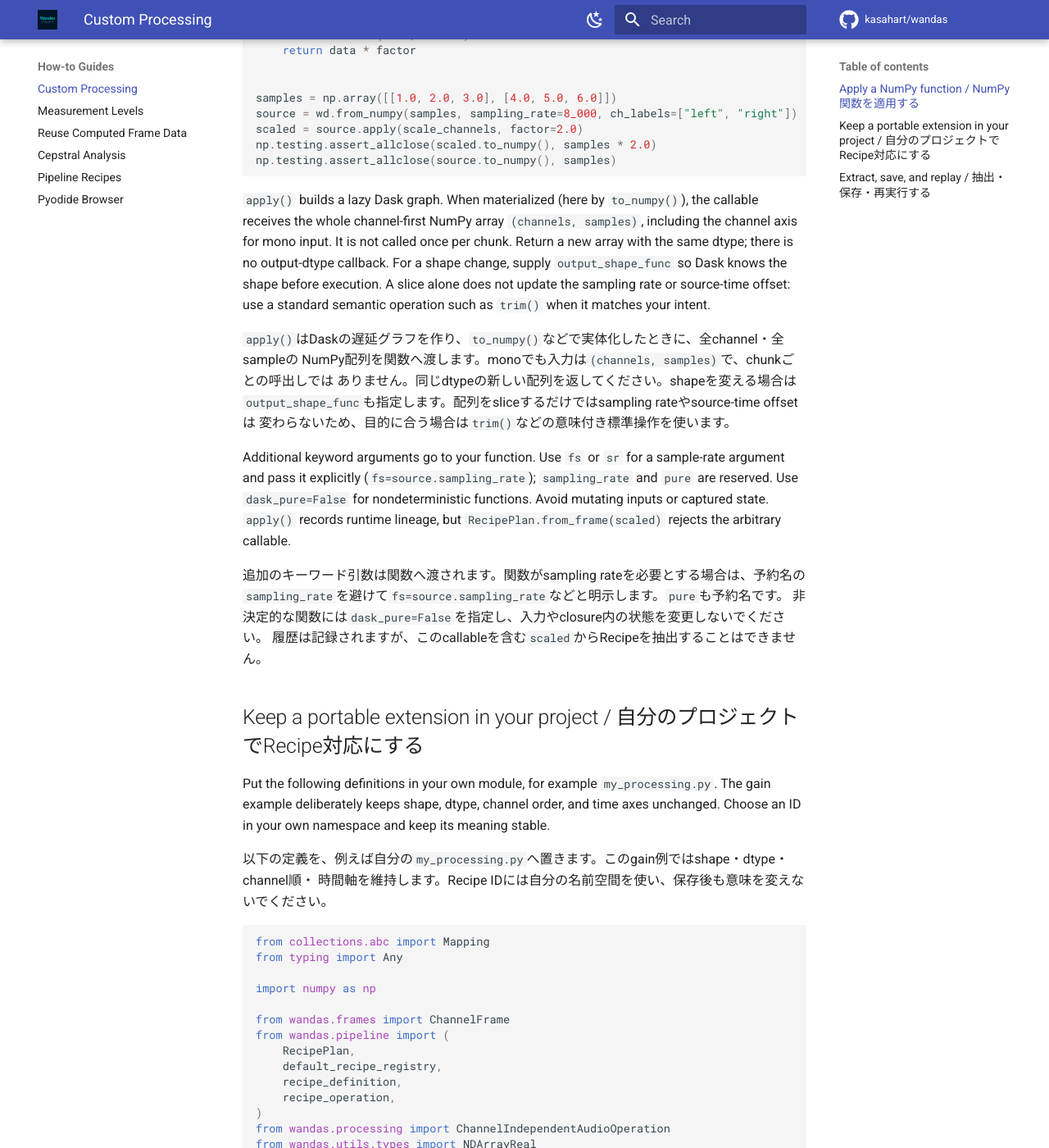
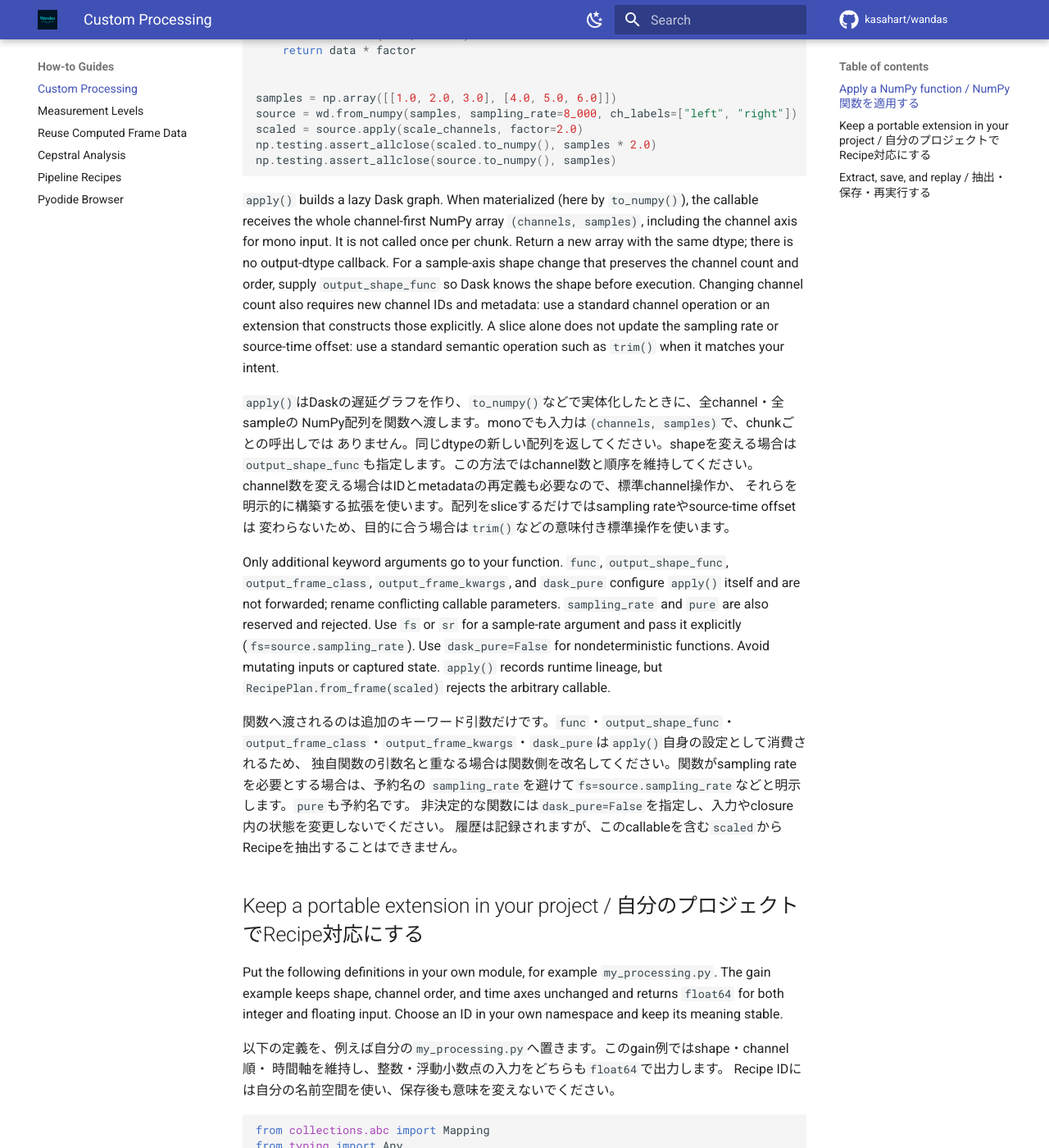
Before and after one commit to kasahart/wandas, an MkDocs documentation site: the page built from docs/src/how-to/custom-processing.md, in a window 1280 px wide and 1400 px high, scrolled down 976 px. Shown: the whole window at 82% size. Built offline with MkDocs 1.6.1 and Material for MkDocs 9.7.7, drawn with Linux system fonts in a browser that asks for light colours; comment, search, counter and statistics services are not loaded; some of the changed text lies outside the part shown.

Commit message:
docs: tighten custom processing dtype and parameter contracts

````diff
--- a/docs/src/how-to/custom-processing.md
+++ b/docs/src/how-to/custom-processing.md
@@ -41,23 +41,33 @@ np.testing.assert_allclose(source.to_numpy(), samples)
 the callable receives the whole channel-first NumPy array `(channels, samples)`,
 including the channel axis for mono input. It is not called once per chunk.
 Return a new array with the same dtype; there is no output-dtype callback.
-For a shape change, supply `output_shape_func` so Dask knows the shape before
-execution. A slice alone does not update the sampling rate or source-time offset:
+For a sample-axis shape change that preserves the channel count and order,
+supply `output_shape_func` so Dask knows the shape before execution. Changing
+channel count also requires new channel IDs and metadata: use a standard channel
+operation or an extension that constructs those explicitly. A slice alone does
+not update the sampling rate or source-time offset:
 use a standard semantic operation such as `trim()` when it matches your intent.
 
 `apply()`はDaskの遅延グラフを作り、`to_numpy()`などで実体化したときに、全channel・全sampleの
 NumPy配列を関数へ渡します。monoでも入力は`(channels, samples)`で、chunkごとの呼出しでは
 ありません。同じdtypeの新しい配列を返してください。shapeを変える場合は
-`output_shape_func`も指定します。配列をsliceするだけではsampling rateやsource-time offsetは
+`output_shape_func`も指定します。この方法ではchannel数と順序を維持してください。
+channel数を変える場合はIDとmetadataの再定義も必要なので、標準channel操作か、
+それらを明示的に構築する拡張を使います。配列をsliceするだけではsampling rateやsource-time offsetは
 変わらないため、目的に合う場合は`trim()`などの意味付き標準操作を使います。
 
-Additional keyword arguments go to your function. Use `fs` or `sr` for a sample-rate
-argument and pass it explicitly (`fs=source.sampling_rate`); `sampling_rate` and
-`pure` are reserved. Use `dask_pure=False` for nondeterministic functions. Avoid
+Only additional keyword arguments go to your function. `func`, `output_shape_func`,
+`output_frame_class`, `output_frame_kwargs`, and `dask_pure` configure `apply()`
+itself and are not forwarded; rename conflicting callable parameters.
+`sampling_rate` and `pure` are also reserved and rejected. Use `fs` or `sr` for a
+sample-rate argument and pass it explicitly (`fs=source.sampling_rate`).
+Use `dask_pure=False` for nondeterministic functions. Avoid
 mutating inputs or captured state. `apply()` records runtime lineage, but
 `RecipePlan.from_frame(scaled)` rejects the arbitrary callable.
 
-追加のキーワード引数は関数へ渡されます。関数がsampling rateを必要とする場合は、予約名の
+関数へ渡されるのは追加のキーワード引数だけです。`func`・`output_shape_func`・
+`output_frame_class`・`output_frame_kwargs`・`dask_pure`は`apply()`自身の設定として消費されるため、
+独自関数の引数名と重なる場合は関数側を改名してください。関数がsampling rateを必要とする場合は、予約名の
 `sampling_rate`を避けて`fs=source.sampling_rate`などと明示します。`pure`も予約名です。
 非決定的な関数には`dask_pure=False`を指定し、入力やclosure内の状態を変更しないでください。
 履歴は記録されますが、このcallableを含む`scaled`からRecipeを抽出することはできません。
@@ -65,11 +75,13 @@ mutating inputs or captured state. `apply()` records runtime lineage, but
 ## Keep a portable extension in your project / 自分のプロジェクトでRecipe対応にする
 
 Put the following definitions in your own module, for example `my_processing.py`.
-The gain example deliberately keeps shape, dtype, channel order, and time axes
-unchanged. Choose an ID in your own namespace and keep its meaning stable.
+The gain example keeps shape, channel order, and time axes unchanged and returns
+`float64` for both integer and floating input. Choose an ID in your own namespace
+and keep its meaning stable.
 
-以下の定義を、例えば自分の`my_processing.py`へ置きます。このgain例ではshape・dtype・channel順・
-時間軸を維持します。Recipe IDには自分の名前空間を使い、保存後も意味を変えないでください。
+以下の定義を、例えば自分の`my_processing.py`へ置きます。このgain例ではshape・channel順・
+時間軸を維持し、整数・浮動小数点の入力をどちらも`float64`で出力します。
+Recipe IDには自分の名前空間を使い、保存後も意味を変えないでください。
 
 ```python
 from collections.abc import Mapping
@@ -89,6 +101,8 @@ from wandas.utils.types import NDArrayReal
 
 
 def validate_gain(params: Mapping[str, Any]) -> None:
+    if set(params) != {"factor"}:
+        raise ValueError("gain requires exactly one parameter: factor")
     factor = params["factor"]
     if isinstance(factor, bool) or not isinstance(factor, (int, float)) or not np.isfinite(factor):
         raise ValueError("factor must be a finite real number")
@@ -101,7 +115,10 @@ class Gain(ChannelIndependentAudioOperation[NDArrayReal, NDArrayReal]):
         validate_gain(self.to_params())
 
     def _process(self, data: NDArrayReal) -> NDArrayReal:
-        return data * self._config_value("factor")
+        return np.asarray(data, dtype=np.float64) * self._config_value("factor")
+
+    def calculate_output_dtype(self, input_dtype: np.dtype[Any], *input_dtypes: np.dtype[Any]) -> np.dtype[Any]:
+        return np.dtype(np.float64)
 
 
 class ProjectFrame(ChannelFrame):
@@ -119,11 +136,17 @@ execution. `ChannelIndependentAudioOperation` fits because each output channel
 depends only on its corresponding input channel. Use `AudioOperation` for
 cross-channel processing. Override `calculate_output_shape()` or
 `calculate_output_dtype()` if their contracts change.
+Here the explicit `float64` conversion and dtype declaration agree even when an
+integer input is multiplied by a fractional factor. `validate_gain()` checks the
+complete parameter set as well as the value, rejecting incompatible Recipe
+parameters during loading, before execution.
 
 数値計算は`_process()`へ置き、遅延実行は継承した`process()`へ任せます。各出力channelが対応する
 入力channelだけに依存するため、この例は`ChannelIndependentAudioOperation`を使います。
 channel間を参照する処理には`AudioOperation`を使い、shape・dtypeが変わる場合はそれぞれの
 `calculate_output_shape()`・`calculate_output_dtype()`を実装します。
+この例は`float64`への変換とdtype宣言を揃え、整数入力に小数のfactorを掛けても一致させます。
+`validate_gain()`は値とparameter集合の両方を検証し、未知parameterを実行前のRecipe読込時に拒否します。
 
 `_config_value()` and `_apply_operation_instance()` are protected extension hooks
 used here to preserve configuration snapshots, Frame metadata, and lineage.
````
Also changed, not shown: 2 other files.
